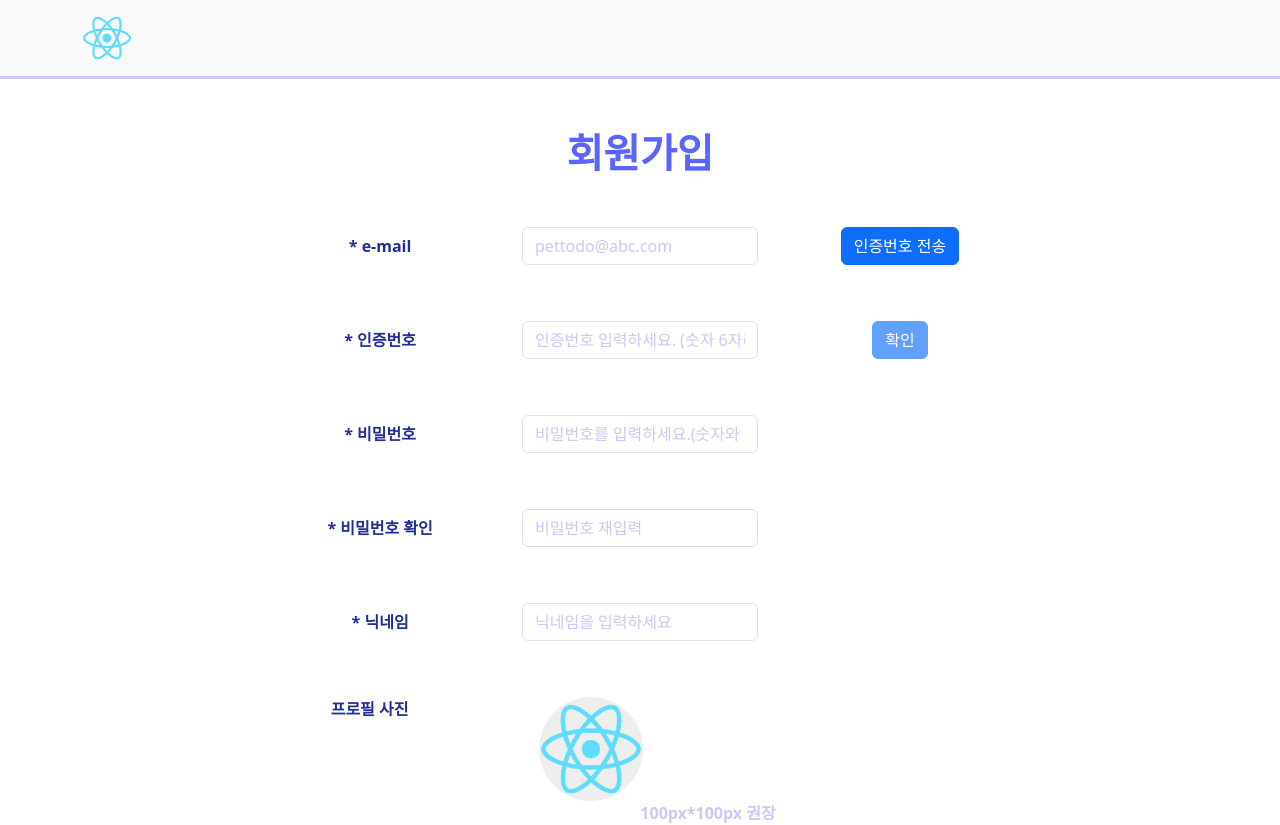
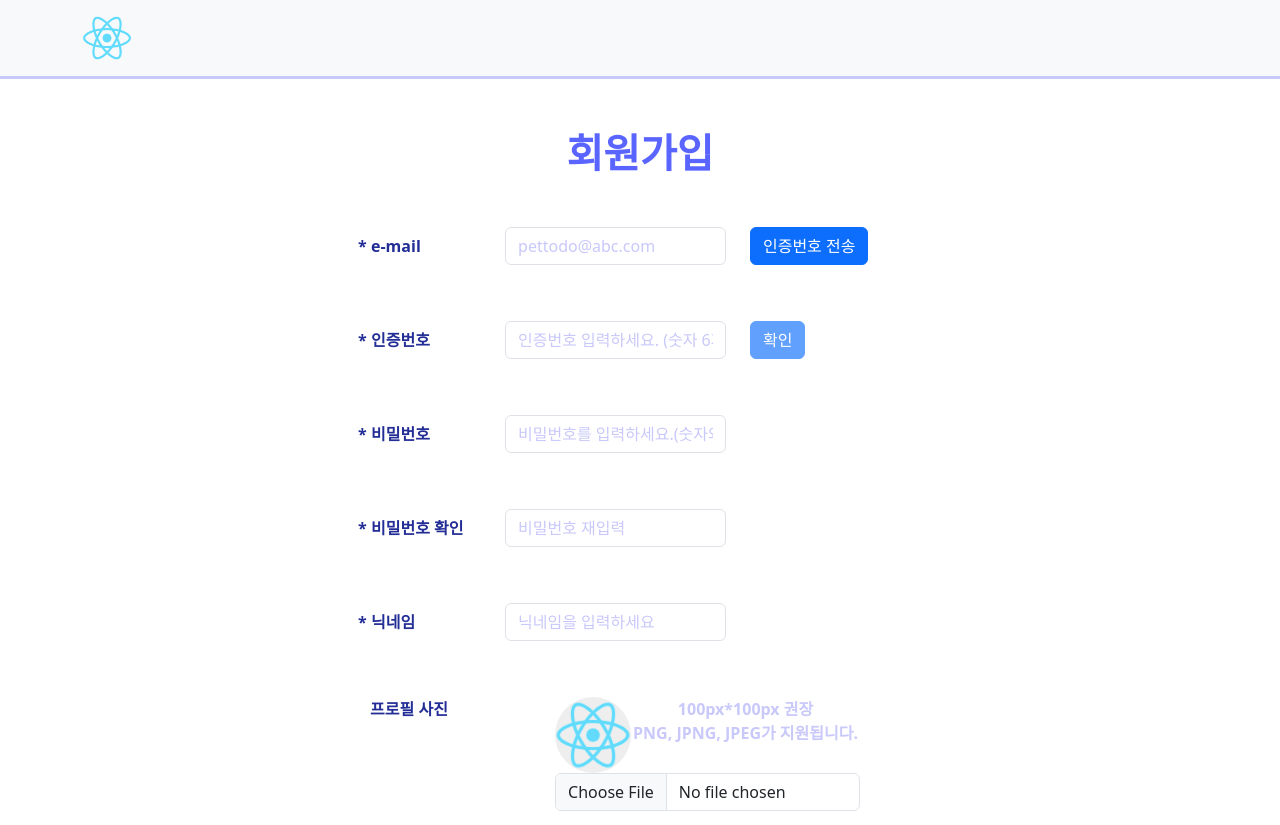
Before and after one commit to seophohoho/PlanIsJustNow-fe, a React (Create React App) app: page / in a window 1280 px wide. Shown: the top 825 px of the page. Built offline with nearby package versions, Linux system fonts and the light colour scheme.

Commit message:
signup 디테일 및 버그 수정

```diff
--- a/src/App.css
+++ b/src/App.css
@@ -2,8 +2,8 @@
   display: flex;
 }
 
+
 .text-center{
-  text-align: center !important;
   margin: auto !important
 }
 
--- a/src/components/SignUpComponents.js
+++ b/src/components/SignUpComponents.js
@@ -63,12 +63,12 @@ function InputComponent(props){
         inputTitle.map(function(notUse, i){
           return(
               <Form.Group as={Row} className="mb-3" controlId="formHorizontalEmail">
-                  <Col>
-                    <Form.Label column>{/** label칸 */}
+                  <Col sm={3}>
+                    <Form.Label column className='float-display'>{/** label칸 */}
                       <p className='color-darkBlue'><span>*</span> { inputTitle[i] }</p>
                     </Form.Label>
                   </Col>
-                  <Col className='mb-3'>{/** input칸 */}
+                  <Col className='mb-3' sm={5}>{/** input칸 */}
                     <Form.Control type={ inputType[i] } placeholder={ placeholder[i] } maxLength={i === 1 ? 6 : 20} className={classNames[i]}
                     value={i===0 ? email : i===1 ? authCode : i===2 ? password : i===3 ? passwordConfirm : i===4 ? nickname : ""}
                     onInput={(e) => {
@@ -106,10 +106,11 @@ function InputComponent(props){
                       {i === 2 ? passwordMessage : i === 3 ? passwordConfirmMessage : i === 4 ? nickNameMessage : ''}
                     </label>
                   </Col>
-                  <Col>
+                  <Col sm={4}>
                     {
                       btnMessage[i]===false ? null : <Button as="input" type="button" value={ btnMessage[i] }
                       disabled={i === 1 ? isButtonDisabled : ""}//i가 인증보내기 칸이고 state또한 일치하면 버튼활성화
+                      className="float-display"
                       onClick={() => {
                         if (i === 0) {
                           btnEmail(email).then(copy=>{
--- a/src/pages/SignUp.js
+++ b/src/pages/SignUp.js
@@ -88,11 +88,11 @@ function Signup() {
             <Container>
               <Row>
                 <Col>
-                  <p className='color-darkBlue'>프로필 사진</p>
+                  <p className='color-darkBlue float-display'>프로필 사진</p>
                 </Col>
                 <Col className='center' sm={7}>
                   <Image src="/logo192.png" roundedCircle className='input-bgSet float-display w-25 '/>{/**state로 저장된 선택된 파일을 보여줌 */}
-                  <div className='float-display'>
+                  <div className=''>
                     <p className='color-violet impo-margin-zero'>100px*100px 권장</p>
                     <p className='color-violet'>PNG, JPNG, JPEG가 지원됩니다.</p>
                     <Form.Control type="file" accept='.png, .jpng, .jpeg' className=''/>{/**파일 선택한 파일 서버로 post후 서버에서 해당 id 이미지 받아오느 걸로 */}
```
